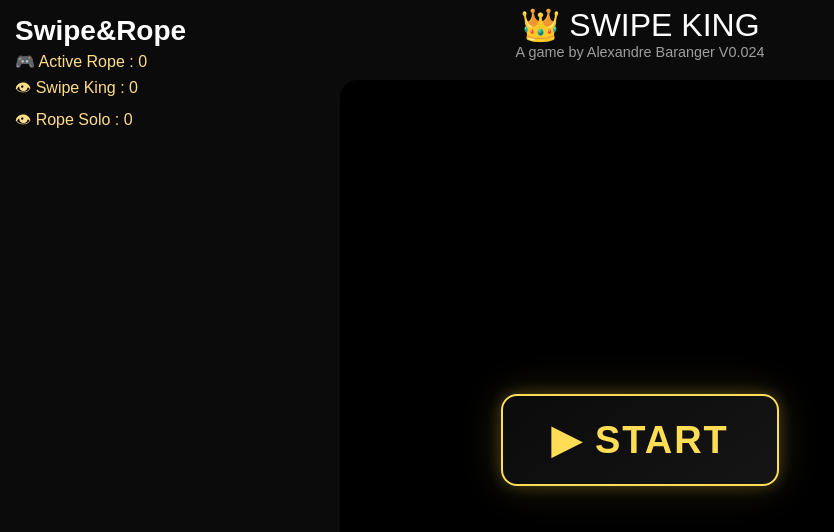
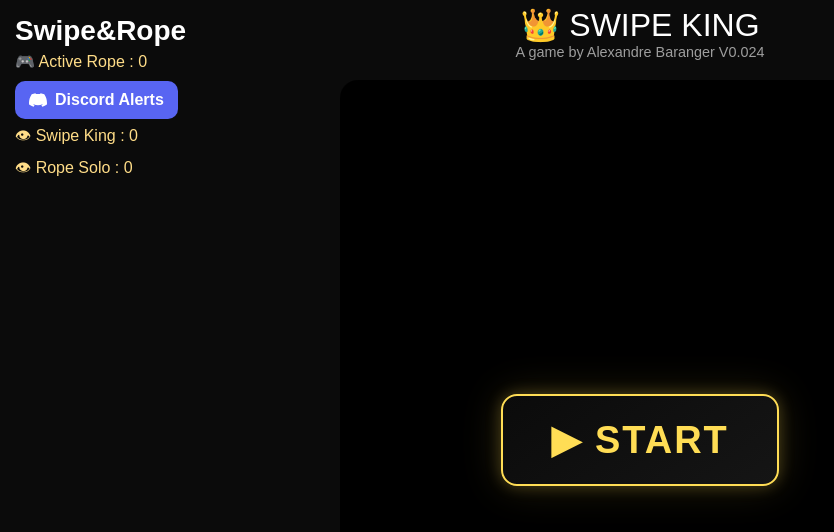
Before and after one commit to barangeralexandreperso-dotcom/SwipeKing, a plain HTML site: page index.html in a window 1280 px wide. Shown: the whole page, without its empty margins (0-834 px from the left). Drawn offline with Linux system fonts and the light colour scheme; no server answers.

Commit message:
Add files via upload

```diff
--- a/index.html
+++ b/index.html
@@ -13,6 +13,17 @@
     <div id="leftPanel">
         <div id="gameTitle">Swipe&Rope</div>
         <div id="activeRooms">🎮 Active Rope : 0</div>
+<div id="discordBox">
+  <a href="https://discord.gg/5VQBwXGWka" target="_blank" rel="noopener noreferrer">
+
+    <!-- LOGO DISCORD -->
+    <svg width="18" height="18" viewBox="0 0 24 24" fill="currentColor">
+      <path d="M20.317 4.369a19.791 19.791 0 00-4.885-1.515.074.074 0 00-.079.037c-.21.375-.444.864-.608 1.25a18.27 18.27 0 00-5.487 0 12.64 12.64 0 00-.617-1.25.077.077 0 00-.079-.037A19.736 19.736 0 003.677 4.369a.07.07 0 00-.032.027C.533 9.046-.32 13.58.099 18.057a.082.082 0 00.031.057 19.9 19.9 0 005.993 3.03.078.078 0 00.084-.028c.462-.63.873-1.295 1.226-1.994a.076.076 0 00-.041-.106 13.107 13.107 0 01-1.872-.892.077.077 0 01-.008-.128c.126-.094.252-.192.372-.291a.074.074 0 01.077-.01c3.927 1.793 8.18 1.793 12.061 0a.073.073 0 01.078.009c.12.1.246.198.373.292a.077.077 0 01-.006.127c-.598.349-1.22.644-1.873.892a.076.076 0 00-.04.107c.36.698.772 1.362 1.225 1.993a.076.076 0 00.084.028 19.84 19.84 0 006.002-3.03.077.077 0 00.031-.057c.5-5.177-.838-9.674-3.549-13.661a.061.061 0 00-.031-.028z"/>
+    </svg>
+
+    <span>Discord Alerts</span>
+  </a>
+</div>
         <div id="swipeVisits">👁 Swipe King : 0</div>
         <div id="ropeVisits">👁 Rope Solo : 0</div>
     </div>
--- a/style.css
+++ b/style.css
@@ -437,3 +437,26 @@ font-size:1.5em;
 }
 
 }
+#discordBox {
+  text-align: center;
+  margin-top: 10px;
+}
+
+#discordBox a {
+  display: inline-flex;
+  align-items: center;
+  gap: 8px;
+  padding: 10px 14px;
+  background: #5865F2;
+  color: white;
+  text-decoration: none;
+  border-radius: 10px;
+  font-weight: bold;
+  font-family: Arial, sans-serif;
+  transition: 0.2s;
+}
+
+#discordBox a:hover {
+  background: #4752c4;
+  transform: scale(1.05);
+}
```
